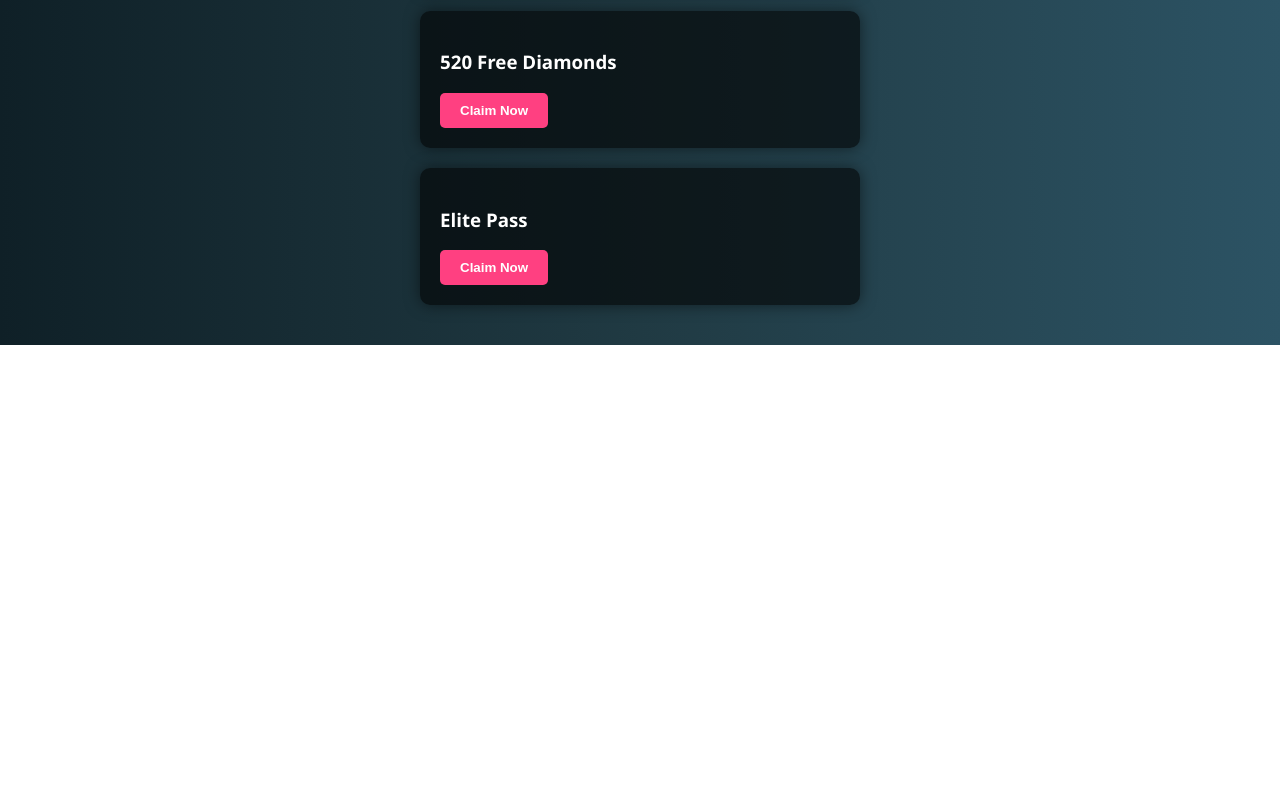
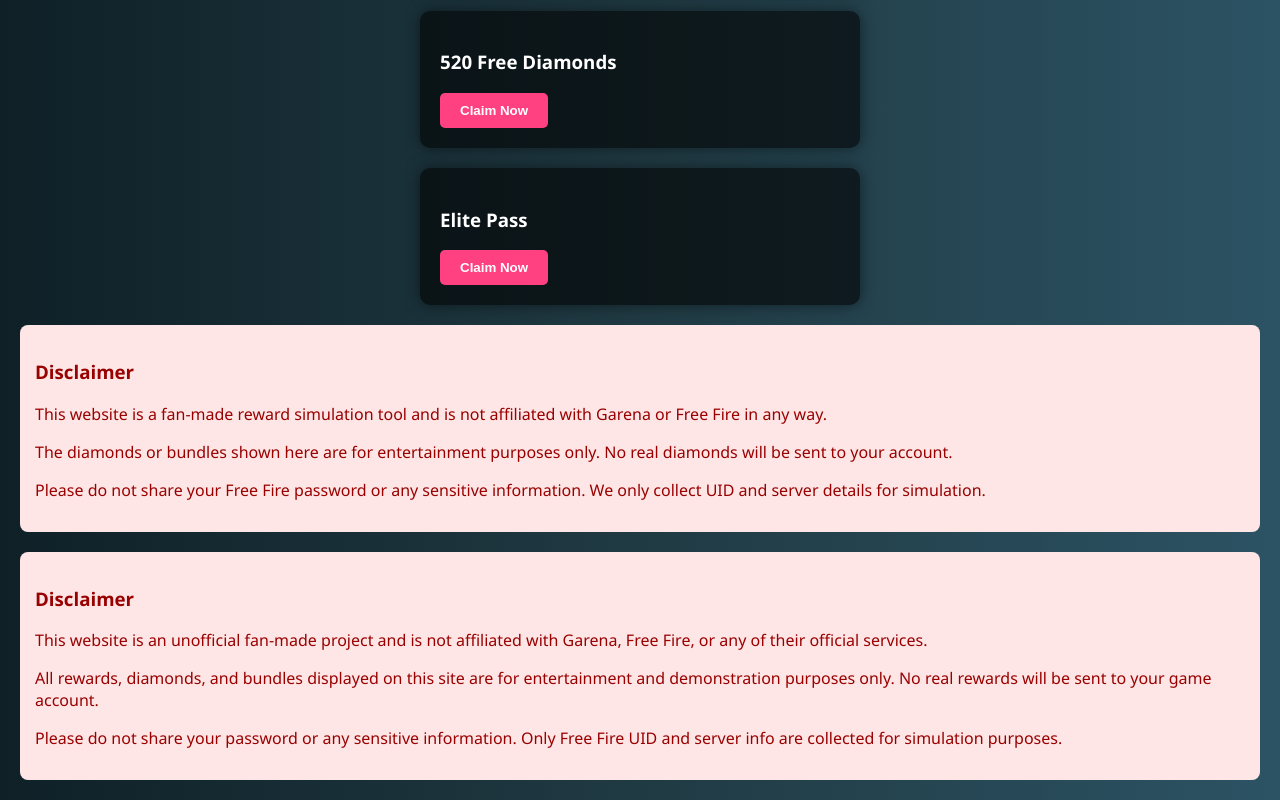
Before and after one commit to FFDIAMONDHUB/ffdiamondhub.github.io, a plain HTML site: page index.html in a window 1280 px wide. Shown: the part 657-1457 px from the top of the page. Before the commit the page ends 1002 px from the top, so only its background shows below. Drawn offline with Linux system fonts and the light colour scheme.

Commit message:
Add files via upload

```diff
--- a/index.html
+++ b/index.html
@@ -147,5 +147,22 @@
     <h2>🎉 Congratulations!</h2>
     <div id="popup-msg">आपके डायमंड मेल बॉक्स में भेज दिए गए हैं!</div>
   </div>
+
+
+<div style="background: #ffe6e6; color: #990000; padding: 15px; margin-top: 20px; border-radius: 8px;">
+  <h3>Disclaimer</h3>
+  <p>This website is a fan-made reward simulation tool and is not affiliated with Garena or Free Fire in any way.</p>
+  <p>The diamonds or bundles shown here are for entertainment purposes only. No real diamonds will be sent to your account.</p>
+  <p>Please do not share your Free Fire password or any sensitive information. We only collect UID and server details for simulation.</p>
+</div>
+
+
+<div style="background: #ffe6e6; color: #990000; padding: 15px; margin-top: 20px; border-radius: 8px;">
+  <h3>Disclaimer</h3>
+  <p>This website is an unofficial fan-made project and is not affiliated with Garena, Free Fire, or any of their official services.</p>
+  <p>All rewards, diamonds, and bundles displayed on this site are for entertainment and demonstration purposes only. No real rewards will be sent to your game account.</p>
+  <p>Please do not share your password or any sensitive information. Only Free Fire UID and server info are collected for simulation purposes.</p>
+</div>
+
 </body>
 </html>
```
